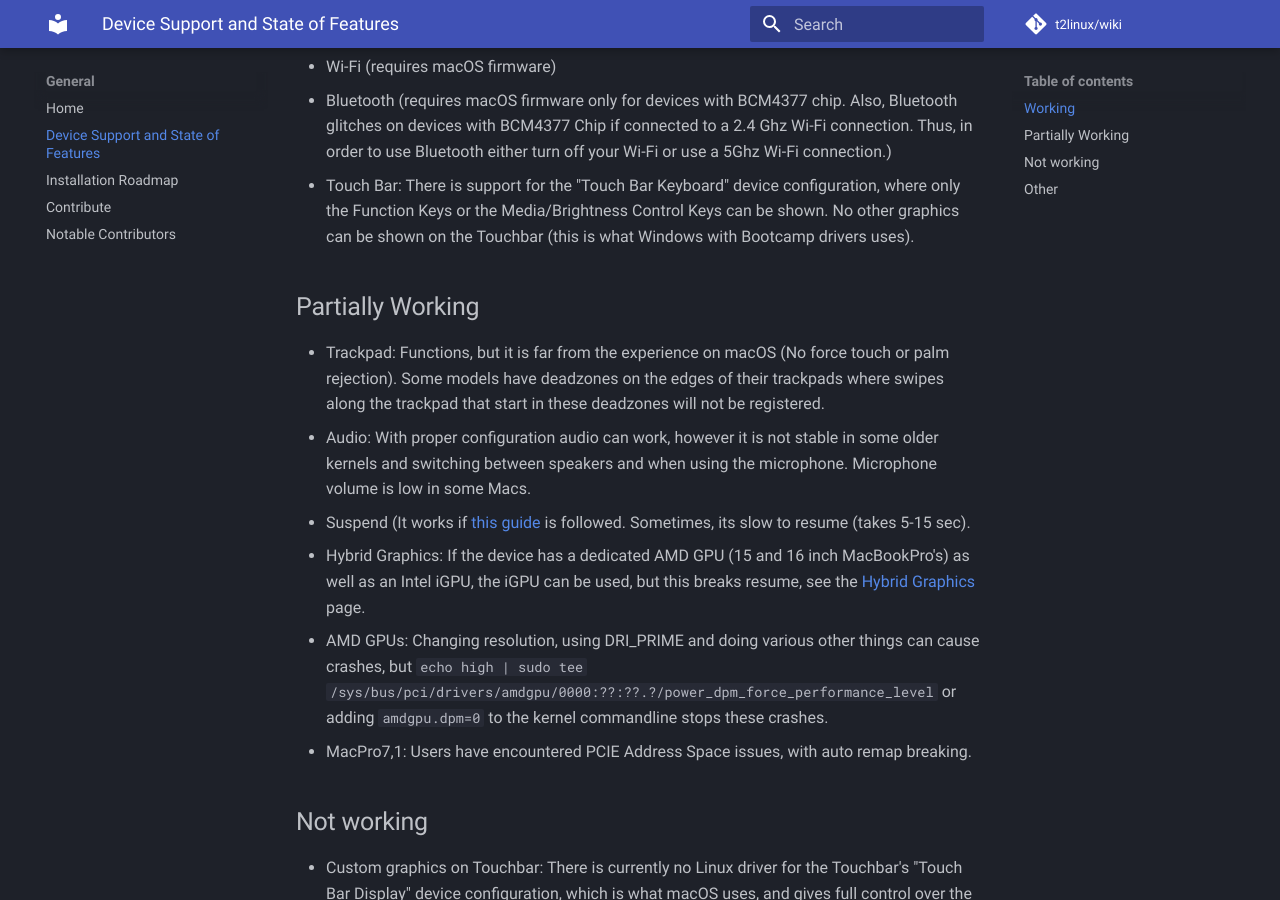
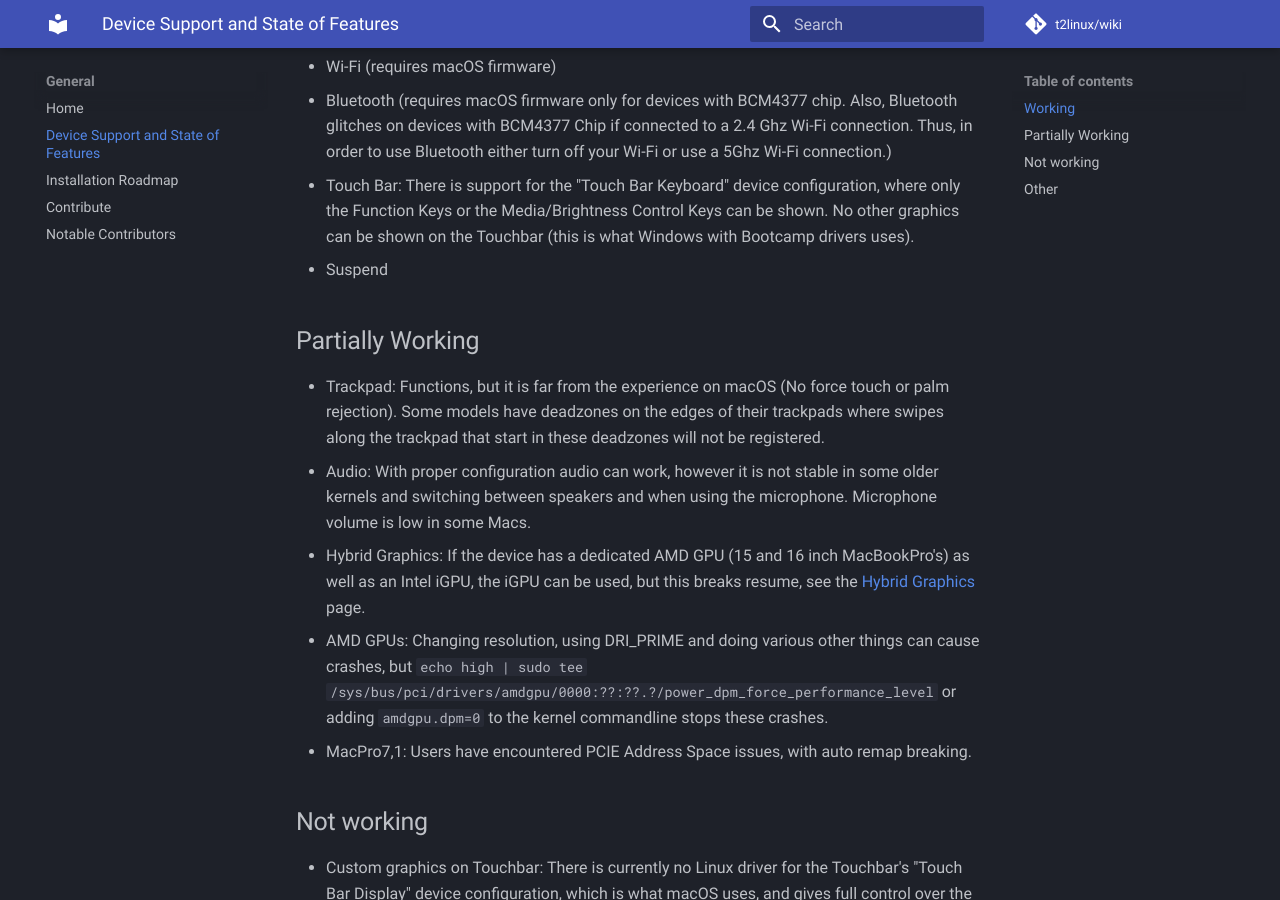
Before and after one commit to t2linux/wiki, an MkDocs documentation site: the page built from docs/state.md, in a window 1280 px wide and 900 px high, scrolled down 546 px. Built offline with MkDocs 1.6.1 and Material for MkDocs 9.7.7, drawn with Linux system fonts in a browser that asks for light colours; comment, search, counter and statistics services are not loaded.

Commit message:
State: suspend works now

```diff
--- a/docs/state.md
+++ b/docs/state.md
@@ -12,12 +12,12 @@ While Linux is usable on all T2 models, some features are limited due to the lac
 - Wi-Fi (requires macOS firmware)
 - Bluetooth (requires macOS firmware only for devices with BCM4377 chip. Also, Bluetooth glitches on devices with BCM4377 Chip if connected to a 2.4 Ghz Wi-Fi connection. Thus, in order to use Bluetooth either turn off your Wi-Fi or use a 5Ghz Wi-Fi connection.)
 - Touch Bar: There is support for the "Touch Bar Keyboard" device configuration, where only the Function Keys or the Media/Brightness Control Keys can be shown. No other graphics can be shown on the Touchbar (this is what Windows with Bootcamp drivers uses).
+- Suspend
 
 ## Partially Working
 
 - Trackpad: Functions, but it is far from the experience on macOS (No force touch or palm rejection). Some models have deadzones on the edges of their trackpads where swipes along the trackpad that start in these deadzones will not be registered.
 - Audio: With proper configuration audio can work, however it is not stable in some older kernels and switching between speakers and when using the microphone. Microphone volume is low in some Macs.
-- Suspend (It works if [this guide](https://wiki.t2linux.org/guides/dkms/#fixing-suspend) is followed. Sometimes, its slow to resume (takes 5-15 sec).
 - Hybrid Graphics: If the device has a dedicated AMD GPU (15 and 16 inch MacBookPro's) as well as an Intel iGPU, the iGPU can be used, but this breaks resume, see the [Hybrid Graphics](https://wiki.t2linux.org/guides/hybrid-graphics/) page.
 - AMD GPUs: Changing resolution, using DRI_PRIME and doing various other things can cause crashes, but `echo high | sudo tee /sys/bus/pci/drivers/amdgpu/0000:??:??.?/power_dpm_force_performance_level` or adding `amdgpu.dpm=0` to the kernel commandline stops these crashes.
 - MacPro7,1: Users have encountered PCIE Address Space issues, with auto remap breaking.
```
